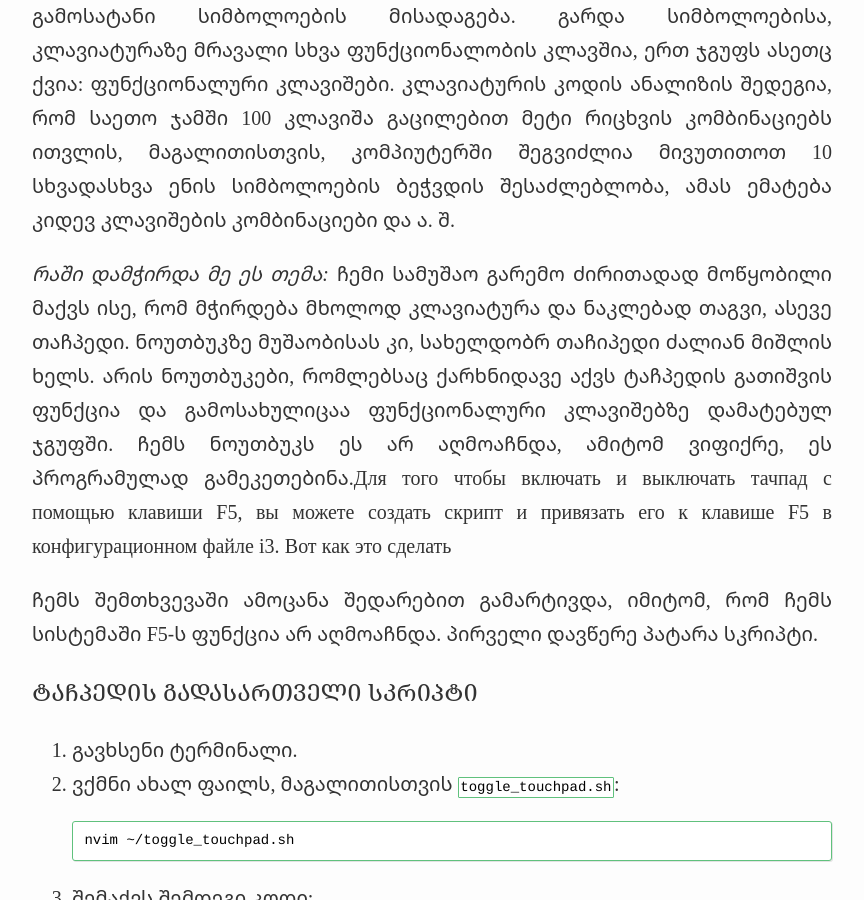
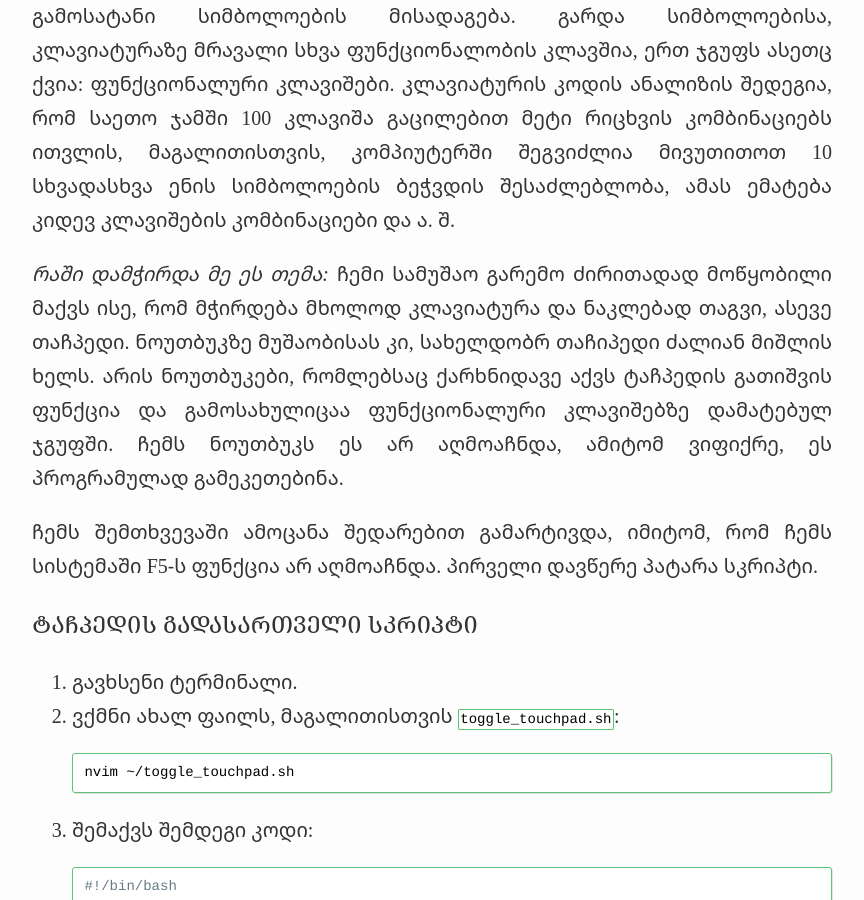
Before and after one commit to avtotrainer/portfolio, a Jekyll site: the page built from _envi/xev.md, in a window 1280 px wide and 900 px high, scrolled down 467 px. Shown: the whole window, without its empty margins (208-1072 px from the left). Built offline with Jekyll 4.4.1, drawn with Linux system fonts in a browser that asks for light colours; nearby versions of some CDN libraries.

Commit message:
Update xev.md

```diff
--- a/_envi/xev.md
+++ b/_envi/xev.md
@@ -8,7 +8,7 @@ description: კლავიატურის კოდები
 
 კლავიშაზე დაჭერა კომპიუტერს უგზავნის უნიკალურ კოდს, რომლითაც პროცესორი აკეთებს გარჩევას, რა უნდა მოიმოქმედოს. რადგან კლავიატურაზე უმეტესად სიმბოლოებია, ამიტომ უმეტესად ხდება ეკრანზე გამოსატანი სიმბოლოების მისადაგება. გარდა სიმბოლოებისა, კლავიატურაზე მრავალი სხვა ფუნქციონალობის კლავშია, ერთ ჯგუფს ასეთც ქვია: ფუნქციონალური კლავიშები. კლავიატურის კოდის ანალიზის შედეგია, რომ საეთო ჯამში 100 კლავიშა გაცილებით მეტი რიცხვის კომბინაციებს ითვლის, მაგალითისთვის, კომპიუტერში შეგვიძლია მივუთითოთ 10 სხვადასხვა ენის სიმბოლოების ბეჭვდის შესაძლებლობა, ამას ემატება კიდევ კლავიშების კომბინაციები და ა. შ.
 
-*რაში დამჭირდა მე ეს თემა:* ჩემი სამუშაო გარემო ძირითადად მოწყობილი მაქვს ისე, რომ მჭირდება მხოლოდ კლავიატურა და ნაკლებად თაგვი, ასევე თაჩპედი. ნოუთბუკზე მუშაობისას კი, სახელდობრ თაჩიპედი ძალიან მიშლის ხელს. არის ნოუთბუკები, რომლებსაც ქარხნიდავე აქვს ტაჩპედის გათიშვის ფუნქცია და გამოსახულიცაა ფუნქციონალური კლავიშებზე დამატებულ ჯგუფში. ჩემს ნოუთბუკს ეს არ აღმოაჩნდა, ამიტომ ვიფიქრე, ეს პროგრამულად გამეკეთებინა.Для того чтобы включать и выключать тачпад с помощью клавиши F5, вы можете создать скрипт и привязать его к клавише F5 в конфигурационном файле i3. Вот как это сделать
+*რაში დამჭირდა მე ეს თემა:* ჩემი სამუშაო გარემო ძირითადად მოწყობილი მაქვს ისე, რომ მჭირდება მხოლოდ კლავიატურა და ნაკლებად თაგვი, ასევე თაჩპედი. ნოუთბუკზე მუშაობისას კი, სახელდობრ თაჩიპედი ძალიან მიშლის ხელს. არის ნოუთბუკები, რომლებსაც ქარხნიდავე აქვს ტაჩპედის გათიშვის ფუნქცია და გამოსახულიცაა ფუნქციონალური კლავიშებზე დამატებულ ჯგუფში. ჩემს ნოუთბუკს ეს არ აღმოაჩნდა, ამიტომ ვიფიქრე, ეს პროგრამულად გამეკეთებინა.
 
 ჩემს შემთხვევაში ამოცანა შედარებით გამარტივდა, იმიტომ, რომ ჩემს სისტემაში F5-ს ფუნქცია არ აღმოაჩნდა. პირველი დავწერე პატარა სკრიპტი.
 
```
